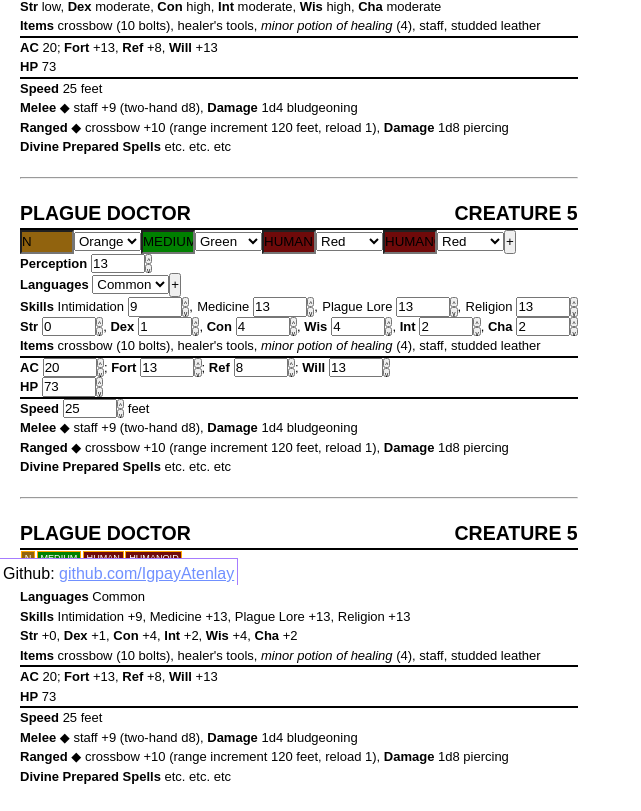
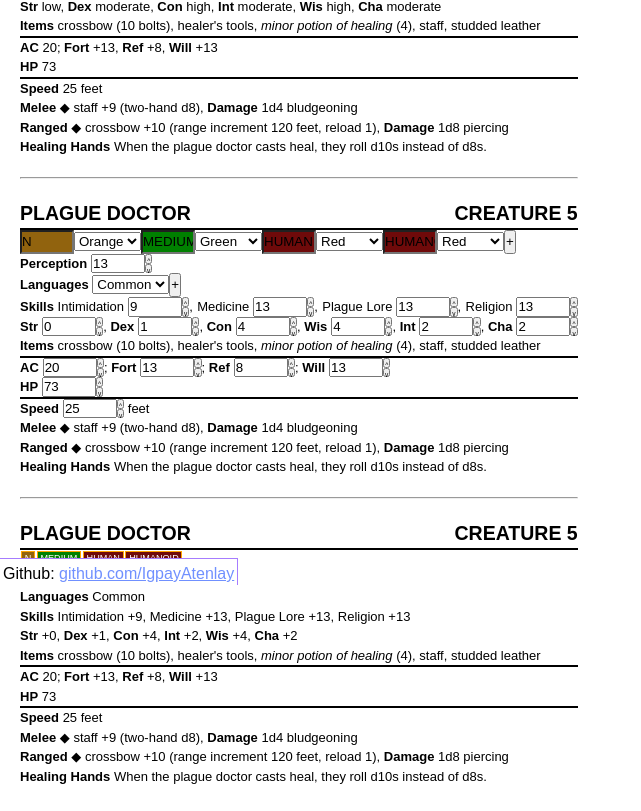
Before and after one commit to IgpayAtenlay/website, a React (Create React App) app in the folder client/: page /creatureCreator in a window 1280 px wide. Shown: the part 215-1026 px from the top of the page, without its empty margins (0-641 px from the left). Built offline with nearby package versions, Linux system fonts and the light colour scheme.

Commit message:
added visability to misc abilities

```diff
--- a/client/src/pages/creatureCreator/autoForm/addTag.jsx
+++ b/client/src/pages/creatureCreator/autoForm/addTag.jsx
@@ -3,7 +3,7 @@ import {CreatureContext} from "../index";
 import {v4} from "uuid";
 
 export default function AddTag() {
-    var tags = ["aberration", "aeon", "air", "angel", "animal", "archon", "astral", "azata"];
+    var tags = ["aberration", "aeon", "air", "angel", "animal", "archon", "astral", "azata", "beast", "celestial"];
     var tagOptions = tags.map(e => <option value={e}>{e.toUpperCase()}</option>);
 
     var {creature, setCreature} = useContext(CreatureContext);
@@ -66,8 +66,8 @@ export default function AddTag() {
                 addSense("darkvision");
                 addLanguage("empyrean");
                 addWeakness("unholy");
-                addOther("holy strikes", "all your strikes have the trait holy");
-                addOther("saves vs magic", "you have a +1 status bonus to all saves vs. magic");
+                addMiscAbilities("holy strikes", "all your strikes have the trait holy");
+                addMiscAbilities("saves vs magic", "you have a +1 status bonus to all saves vs. magic");
                 break;
             default:
                 break;
@@ -164,11 +164,11 @@ export default function AddTag() {
         }
     }
 
-    function addOther(name, description) {
-        if (!creature.other.some(e => e.name === name)) {
+    function addMiscAbilities(name, description) {
+        if (!creature.miscAbilities.some(e => e.name === name)) {
             setCreature(prevCreature => ({
                 ...prevCreature,
-                other: prevCreature.other.concat({
+                miscAbilities: prevCreature.miscAbilities.concat({
                     name: name,
                     description: description,
                     id: v4()
--- a/client/src/pages/creatureCreator/autoForm/index.jsx
+++ b/client/src/pages/creatureCreator/autoForm/index.jsx
@@ -5,6 +5,7 @@ import Languages from "../customForm/languages";
 import Items from "../creature/items";
 import Weapons from "../creature/weapons";
 import AddButton from "../customForm/addButton";
+import MiscAbilities from "../creature/miscAbilities";
 
 export default function Creature(props) {
     var creature = props.creature;
@@ -30,7 +31,7 @@ export default function Creature(props) {
         <div class="other">
             <p><b>Speed</b> {creature.speed[0].speed} feet</p>
             <Weapons weapons={creature.weapons}/>
-            <p><b>Divine Prepared Spells</b> etc. etc. etc</p>
+            <MiscAbilities other={creature.miscAbilities} />
         </div>
     </div>);
 }
--- a/client/src/pages/creatureCreator/creature/index.jsx
+++ b/client/src/pages/creatureCreator/creature/index.jsx
@@ -4,6 +4,7 @@ import Skills from "./skills";
 import Languages from "./languages";
 import Items from "./items";
 import Weapons from "./weapons";
+import MiscAbilities from "./miscAbilities";
 
 export default function Creature(props) {
     var creature = props.creature;
@@ -28,8 +29,8 @@ export default function Creature(props) {
         </div>
         <div class="other">
             <p><b>Speed</b> {creature.speed[0].speed} feet</p>
-            <Weapons weapons={creature.weapons}/>
-            <p><b>Divine Prepared Spells</b> etc. etc. etc</p>
+            <Weapons weapons={creature.weapons} />
+            <MiscAbilities other={creature.miscAbilities} />
         </div>
     </div>);
 }
--- /dev/null
+++ b/client/src/pages/creatureCreator/creature/miscAbilities.jsx
@@ -0,0 +1,9 @@
+import startCase from "../../../util/startCase";
+
+export default function MiscAbilities(props) {
+    var other = props.other.map(e =>
+        <p key={e.id}><b>{startCase(e.name)}</b> {e.description}</p>
+    );
+
+    return (<div>{other}</div>);
+}
--- a/client/src/pages/creatureCreator/customForm/index.jsx
+++ b/client/src/pages/creatureCreator/customForm/index.jsx
@@ -10,6 +10,7 @@ import AddButton from "./addButton";
 import Items from "../creature/items";
 import Weapons from "../creature/weapons";
 import NumberInput from "./numberInput";
+import MiscAbilities from "../creature/miscAbilities";
 
 export default function CustomForm() {
     var {creature} = useContext(CreatureContext);
@@ -47,7 +48,7 @@ export default function CustomForm() {
         <div class="other">
             <p><NumberInput label={<b>Speed</b>} name={"speed"} location={creature.speed[0]} factor={5} /> feet</p>
             <Weapons weapons={creature.weapons}/>
-            <p><b>Divine Prepared Spells</b> etc. etc. etc</p>
+            <MiscAbilities other={creature.miscAbilities} />
         </div>
     </div>);
 }
--- a/client/src/pages/creatureCreator/index.jsx
+++ b/client/src/pages/creatureCreator/index.jsx
@@ -148,7 +148,7 @@ export default function CreatureCreator() {
                 damageType: "piercing"
             }
         ],
-        other: [
+        miscAbilities: [
             {
                 name: "Healing Hands",
                 description: "When the plague doctor casts heal, they roll d10s instead of d8s."
@@ -178,6 +178,7 @@ export default function CreatureCreator() {
     uniqueID("items");
     uniqueID("weapons");
     uniqueID("senses");
+    uniqueID("miscAbilities");
     listUniqueId(creature.defenses.weaknesses);
     listUniqueId(creature.defenses.resistances);
 
```
